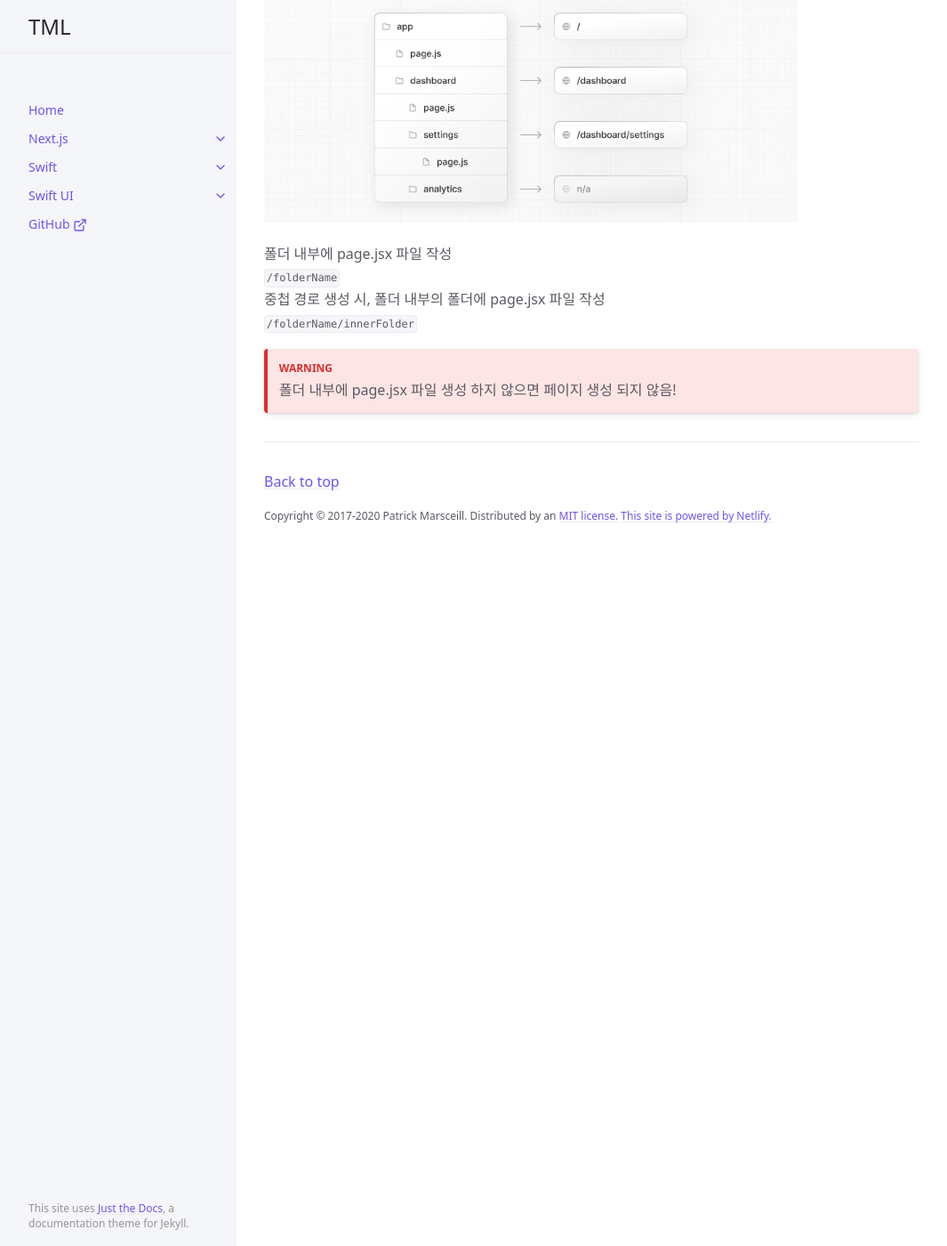
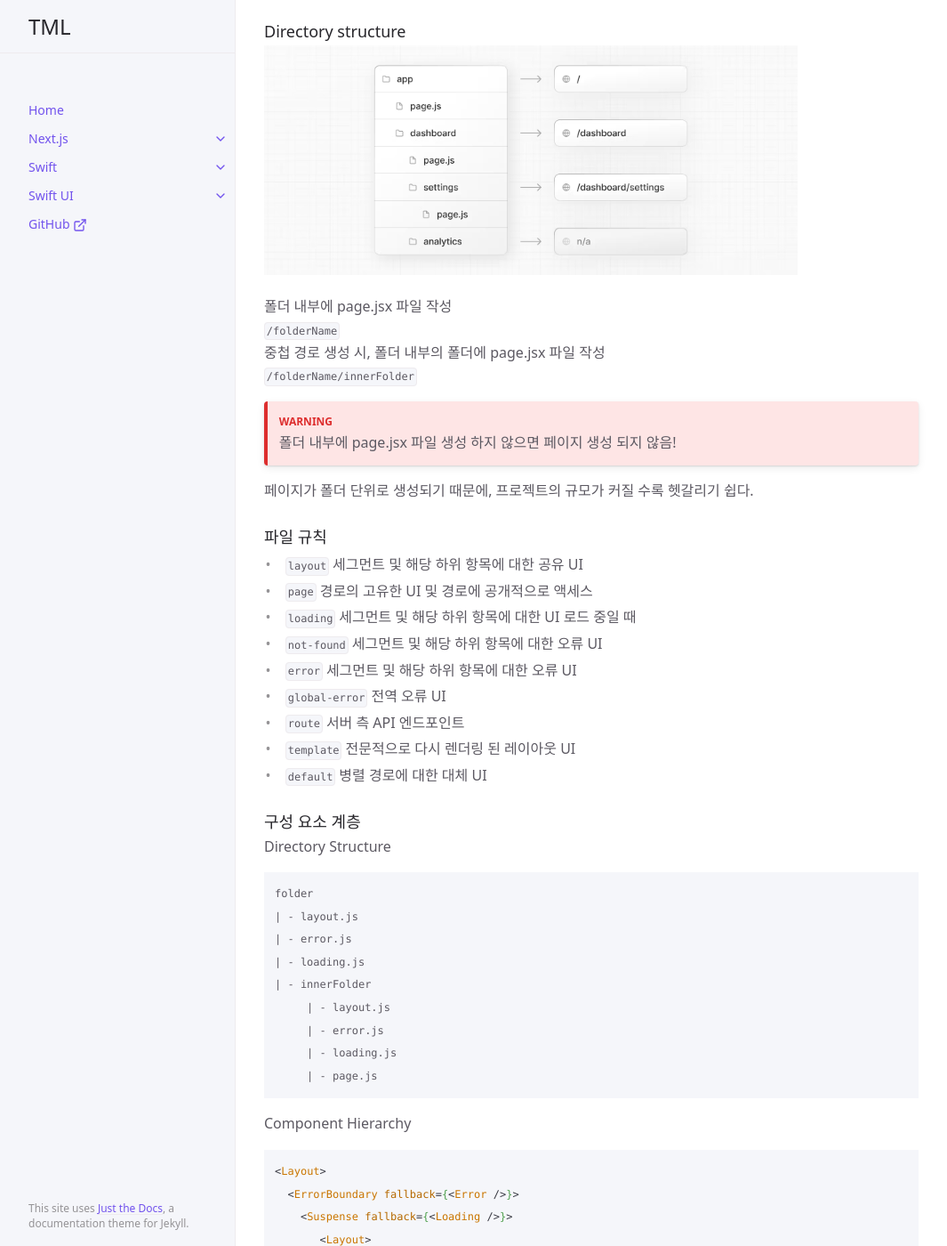
Before and after one commit to chaemina/chaemina.github.io, a Jekyll site: the page built from docs/nextjs/routing.md, in a window 1280 px wide and 1400 px high, scrolled down 1633 px. Shown: the whole window at 89% size, without its empty margins (107-1172 px from the left). Built offline with Jekyll 4.4.1, drawn with Linux system fonts in a browser that asks for light colours; cached includes are drawn as plain includes; some of the changed text lies outside the part shown.

Commit message:
update : 24.02.14

````diff
--- a/docs/nextjs/routing.md
+++ b/docs/nextjs/routing.md
@@ -78,3 +79,52 @@ export default function Page() {
 
 {: .warning }
 폴더 내부에 page.jsx 파일 생성 하지 않으면 페이지 생성 되지 않음!
+
+페이지가 폴더 단위로 생성되기 때문에, 프로젝트의 규모가 커질 수록 헷갈리기 쉽다.
+
+### 파일 규칙
+
+- `layout` 세그먼트 및 해당 하위 항목에 대한 공유 UI
+- `page` 경로의 고유한 UI 및 경로에 공개적으로 액세스
+- `loading` 세그먼트 및 해당 하위 항목에 대한 UI 로드 중일 때
+- `not-found` 세그먼트 및 해당 하위 항목에 대한 오류 UI
+- `error` 세그먼트 및 해당 하위 항목에 대한 오류 UI
+- `global-error` 전역 오류 UI
+- `route` 서버 측 API 엔드포인트
+- `template` 전문적으로 다시 렌더링 된 레이아웃 UI
+- `default` 병렬 경로에 대한 대체 UI
+
+
+### 구성 요소 계층
+
+Directory Structure
+
+```markdown
+folder
+| - layout.js
+| - error.js
+| - loading.js
+| - innerFolder
+     | - layout.js
+     | - error.js
+     | - loading.js
+     | - page.js
+```
+
+Component Hierarchy
+
+```jsx
+<Layout>
+  <ErrorBoundary fallback={<Error />}>
+    <Suspense fallback={<Loading />}>
+       <Layout>
+         <ErrorBoundary fallback={<Error />}>
+            <Suspense fallback={<Loading />}>
+              <Page />
+            </Suspense>
+        </ErrorBoundary>
+      </Layout>
+    </Suspense>
+  </ErrorBoundary>
+</Layout>
+```
````
Also changed, not shown: other parts of docs/nextjs/routing.md (+1 -0 lines), docs/nextjs/page.md (added, +28 -0 lines), docs/swiftUI/navigation.md (+2 -2 lines), index.md (+3 -2 lines).
